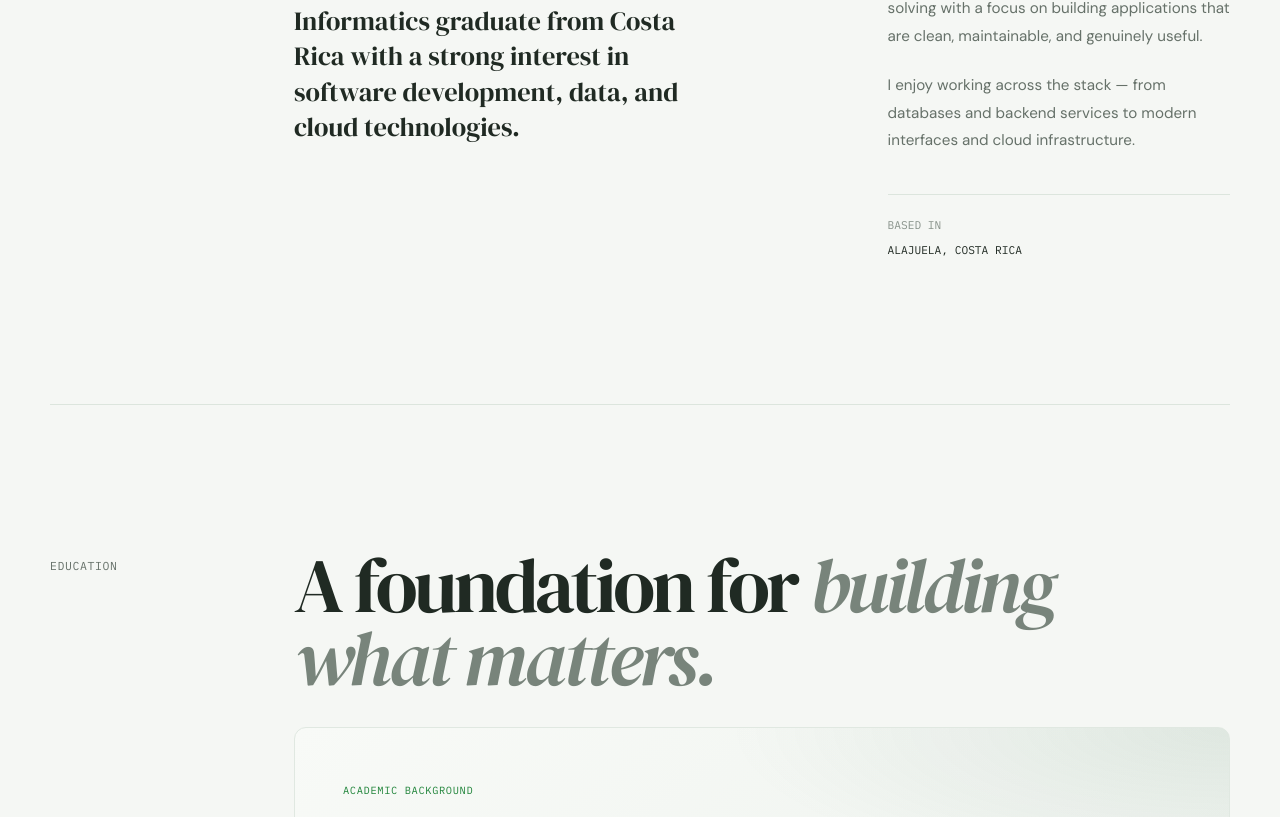
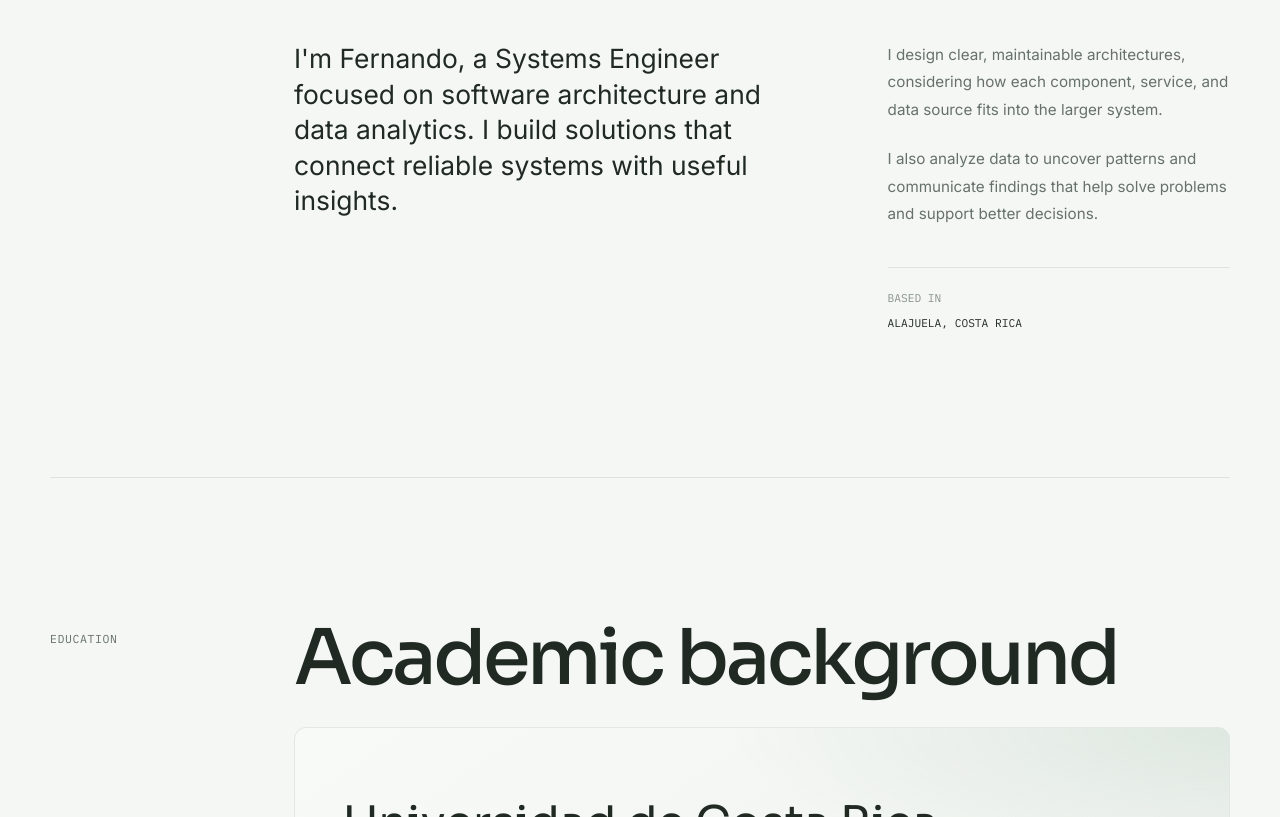
Before and after one commit to FernandoSZM/portafolio, a React (Vite) app: page / in a window 1280 px wide. Shown: the part 1123-1940 px from the top of the page. Built offline with nearby package versions, Linux system fonts and the light colour scheme.

Commit message:
detalles y tipografia

```diff
--- a/src/App.css
+++ b/src/App.css
@@ -39,7 +39,7 @@ body {
   background: var(--bg);
   color: var(--ink);
 
-  font-family: 'DM Sans', sans-serif;
+  font-family: 'Inter', sans-serif;
 
   line-height: 1.6;
 
@@ -61,7 +61,7 @@ p {
 h1,
 h2,
 h3 {
-  font-family: 'DM Serif Display', serif;
+  font-family: 'Sora', sans-serif;
 }
 
 a {
@@ -1730,7 +1730,7 @@ background: linear-gradient(
 }
 
 .about-lead {
-  font-family: 'DM Serif Display', serif;
+  font-family: 'Inter', sans-serif;
   font-weight: 400;
 }
 
@@ -2062,7 +2062,7 @@ button:focus-visible {
 }
 
 .visual-card figcaption strong {
-  font-family: 'DM Serif Display', serif;
+  font-family: 'Sora', sans-serif;
   font-size: clamp(1.2rem, 2.3vw, 1.7rem);
   font-weight: 400;
   line-height: 1.1;
@@ -2491,7 +2491,7 @@ button:focus-visible {
   width: fit-content;
   padding: 0.3rem 0;
   color: #f5f8f4;
-  font-family: 'DM Serif Display', serif;
+  font-family: 'Sora', sans-serif;
   font-size: clamp(2.5rem, 7vw, 5.5rem);
   font-weight: 400;
   line-height: 1.15;
--- a/src/components/03-About.jsx
+++ b/src/components/03-About.jsx
@@ -9,28 +9,28 @@ function About({ language }) {
 
       <div className="about-content">
         <h2>
-          {isSpanish ? 'Convierto problemas complejos en' : 'I turn complex problems into'}
-          <em>{isSpanish ? ' software simple y útil.' : ' simple, useful software.'}</em>
+          {isSpanish ? 'Diseño sistemas que convierten' : 'I design systems that turn'}
+          <em>{isSpanish ? ' datos en decisiones.' : ' data into decisions.'}</em>
         </h2>
 
         <div className="about-grid">
           <p className="about-lead">
             {isSpanish
-              ? 'Soy Fernando, bachiller en Informática Empresarial de Costa Rica, con gran interés en desarrollo de software, datos y tecnologías en la nube.'
-              : "I'm Fernando, a Business Informatics graduate from Costa Rica with a strong interest in software development, data, and cloud technologies."}
+              ? 'Soy Fernando, ingeniero en sistemas enfocado en arquitectura de software y análisis de datos. Me interesa crear soluciones que conecten sistemas confiables con información útil.'
+              : "I'm Fernando, a Systems Engineer focused on software architecture and data analytics. I build solutions that connect reliable systems with useful insights."}
           </p>
 
           <div className="about-details">
             <p>
               {isSpanish
-                ? 'Combino la resolución de problemas técnicos con el enfoque en crear aplicaciones limpias, fáciles de mantener y realmente útiles.'
-                : 'My approach combines technical problem-solving with a focus on building applications that are clean, maintainable, and genuinely useful.'}
+                ? 'Diseño arquitecturas claras y mantenibles, pensando en cómo cada componente, servicio y dato encaja en el sistema completo.'
+                : 'I design clear, maintainable architectures, considering how each component, service, and data source fits into the larger system.'}
             </p>
 
             <p>
               {isSpanish
-                ? 'Disfruto trabajar en distintas capas: desde bases de datos y servicios backend hasta interfaces modernas e infraestructura en la nube.'
-                : 'I enjoy working across the stack — from databases and backend services to modern interfaces and cloud infrastructure.'}
+                ? 'También analizo datos para encontrar patrones y comunicar hallazgos que ayuden a resolver problemas y tomar mejores decisiones.'
+                : 'I also analyze data to uncover patterns and communicate findings that help solve problems and support better decisions.'}
             </p>
 
             <div className="about-location">
--- a/src/components/05-Education.jsx
+++ b/src/components/05-Education.jsx
@@ -8,14 +8,10 @@ function Education({ language }) {
 
       <div className="education-content">
         <div className="section-heading">
-          <h2>
-            {isSpanish ? 'Una base para' : 'A foundation for'}
-            <em>{isSpanish ? ' crear lo que importa.' : ' building what matters.'}</em>
-          </h2>
+          <h2>{isSpanish ? 'Formación académica' : 'Academic background'}</h2>
         </div>
 
         <article className="education-card">
-          <span className="education-card-label">{isSpanish ? 'Formación académica' : 'Academic background'}</span>
           <h3>Universidad de Costa Rica</h3>
           <p>{isSpanish ? 'Bachillerato en Informática Empresarial' : 'Bachelor’s Degree in Business Informatics'}</p>
           <div className="education-focus">
--- a/src/index.css
+++ b/src/index.css
@@ -1,5 +1,5 @@
 
-@import url('https://fonts.googleapis.com/css2?family=DM+Sans:wght@400;500;600;700&family=DM+Serif+Display:ital@0;1&family=IBM+Plex+Mono:wght@400;500&display=swap');
+@import url('https://fonts.googleapis.com/css2?family=IBM+Plex+Mono:wght@400;500&family=Inter:wght@300;400;500;600;700&family=Sora:wght@400;500;600;700&display=swap');
 
 html,
 body,
```
